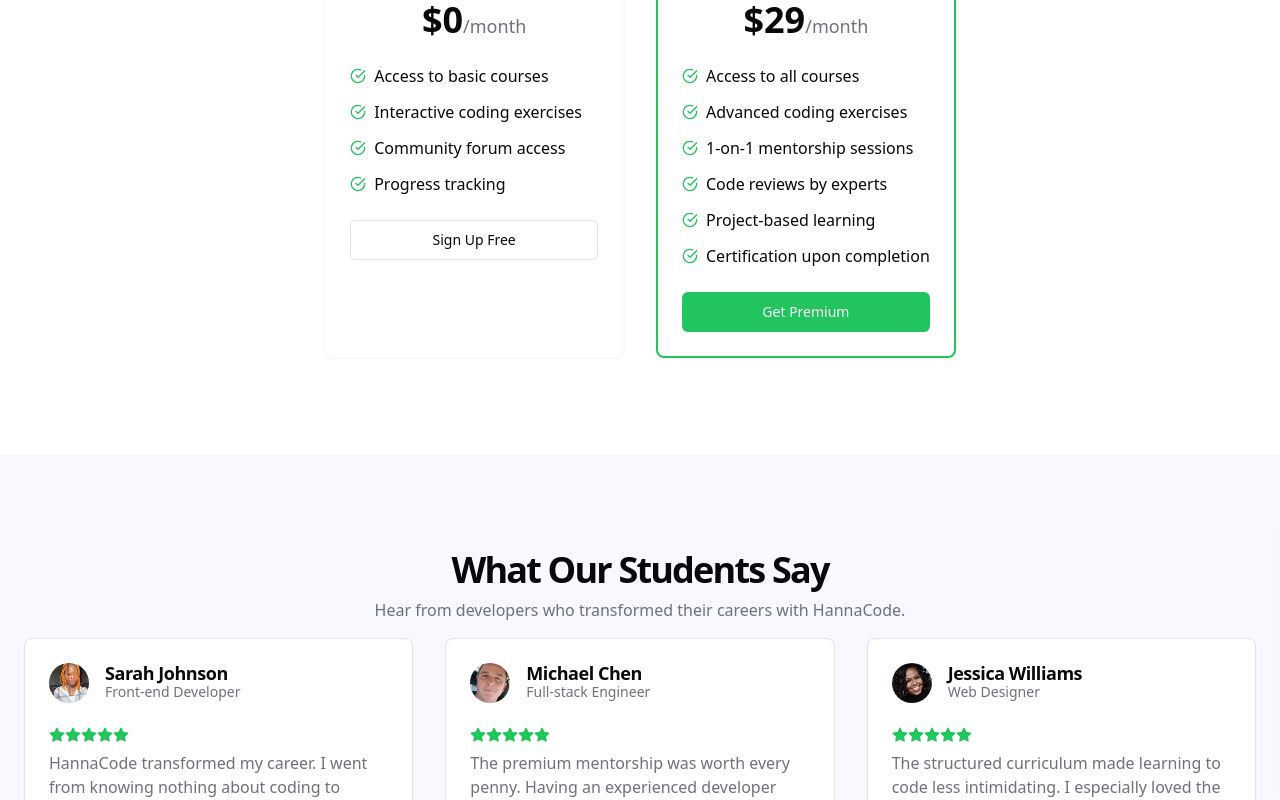
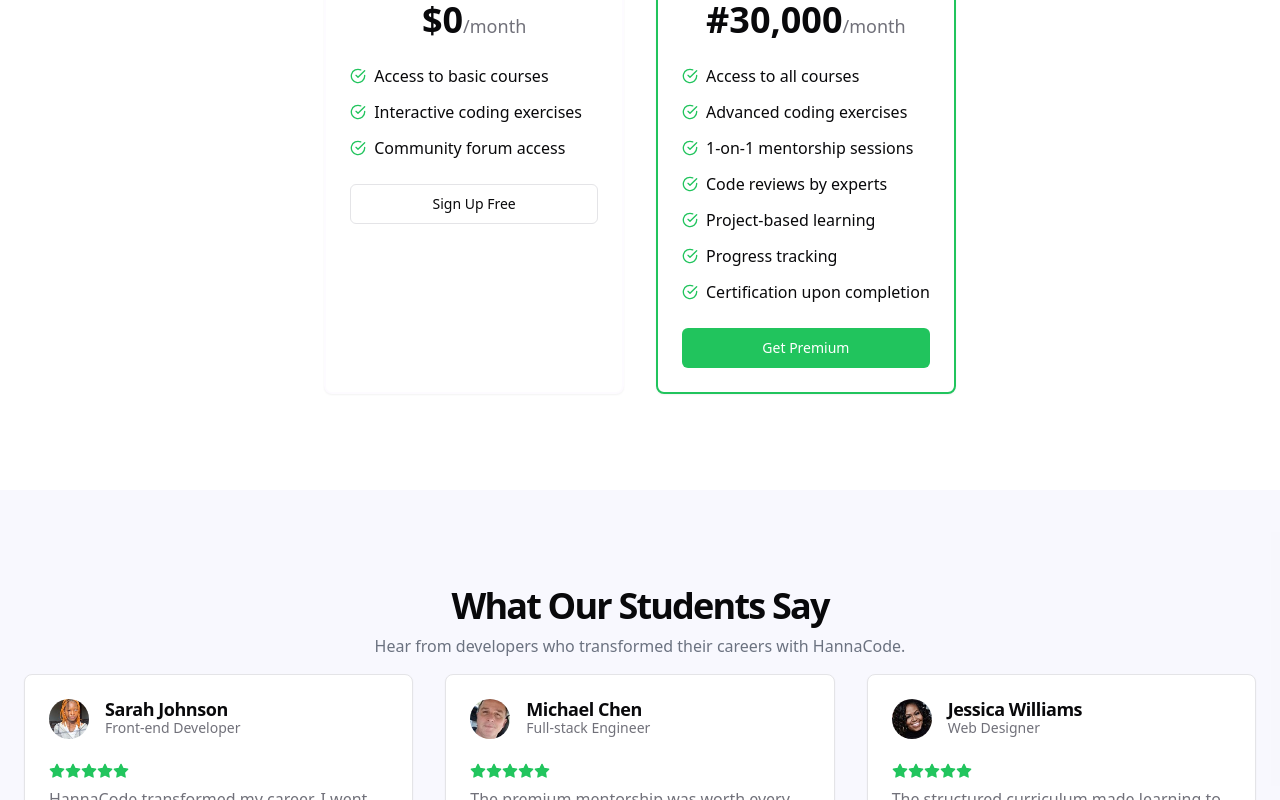
Before and after one commit to Editor9948/Hannacode, a React (Create React App) app in the folder HannaCode/: page / in a window 1280 px wide. Shown: the part 2009-2809 px from the top of the page. Built offline with nearby package versions, Linux system fonts and the light colour scheme; no server answers.

Commit message:
added new file

```diff
--- a/HannaCode/src/Pages/Home/Home.jsx
+++ b/HannaCode/src/Pages/Home/Home.jsx
@@ -224,10 +224,6 @@ export default function Home() {
                       <CheckCircle className="mr-2 h-4 w-4 text-primary" />
                       <span>Community forum access</span>
                     </li>
-                    <li className="flex items-center">
-                      <CheckCircle className="mr-2 h-4 w-4 text-primary" />
-                      <span>Progress tracking</span>
-                    </li>
                   </ul>
                 </CardContent>
                 <CardFooter>
@@ -245,7 +241,7 @@ export default function Home() {
                 <CardHeader>
                   <CardTitle>Premium Plan</CardTitle>
                   <div className="mt-4 text-4xl font-bold">
-                    $29<span className="text-lg font-normal text-muted-foreground">/month</span>
+                    #30,000<span className="text-lg font-normal text-muted-foreground">/month</span>
                   </div>
                 </CardHeader>
                 <CardContent>
@@ -269,6 +265,10 @@ export default function Home() {
                     <li className="flex items-center">
                       <CheckCircle className="mr-2 h-4 w-4 text-primary" />
                       <span>Project-based learning</span>
+                    </li>
+                     <li className="flex items-center">
+                      <CheckCircle className="mr-2 h-4 w-4 text-primary" />
+                      <span>Progress tracking</span>
                     </li>
                     <li className="flex items-center">
                       <CheckCircle className="mr-2 h-4 w-4 text-primary" />
```
